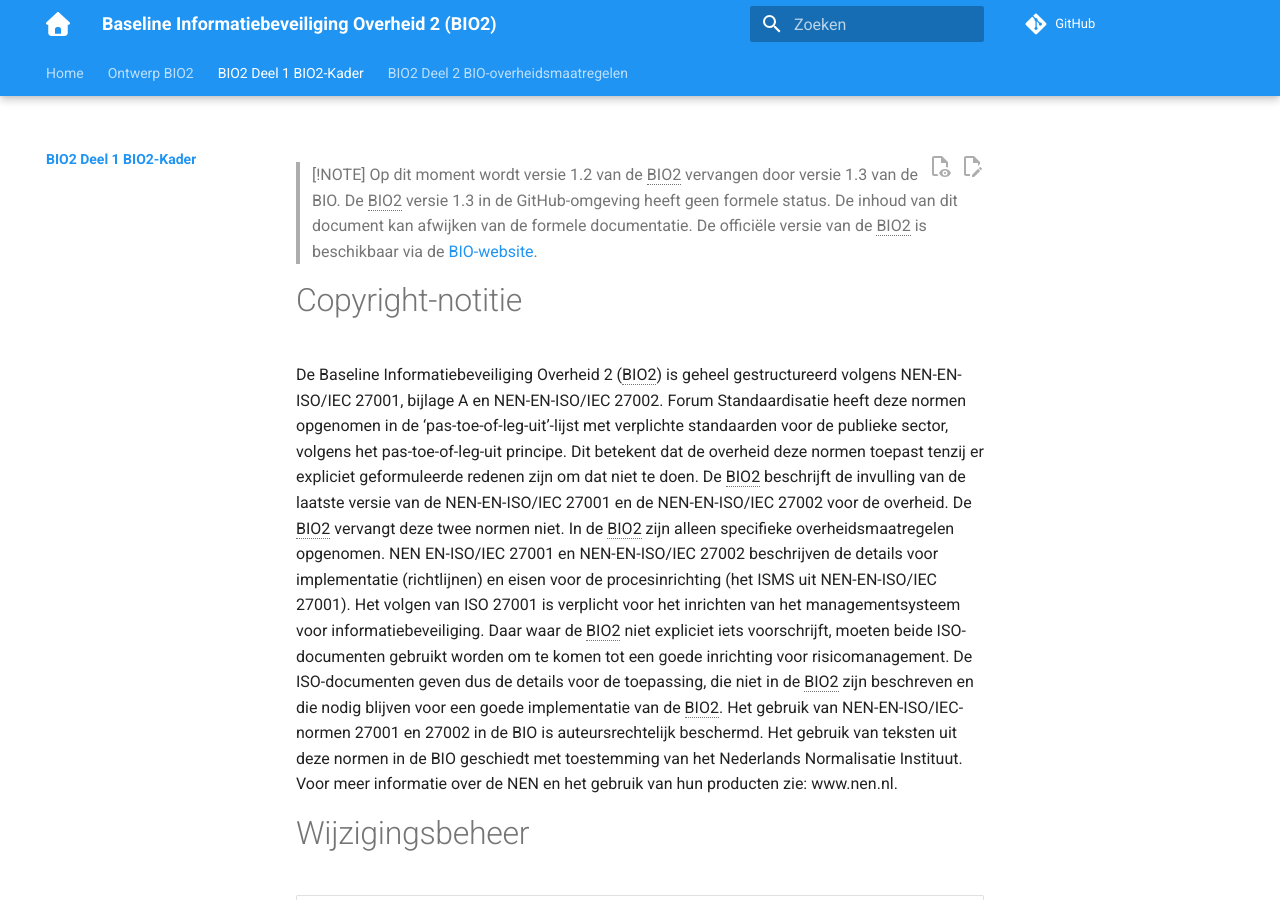
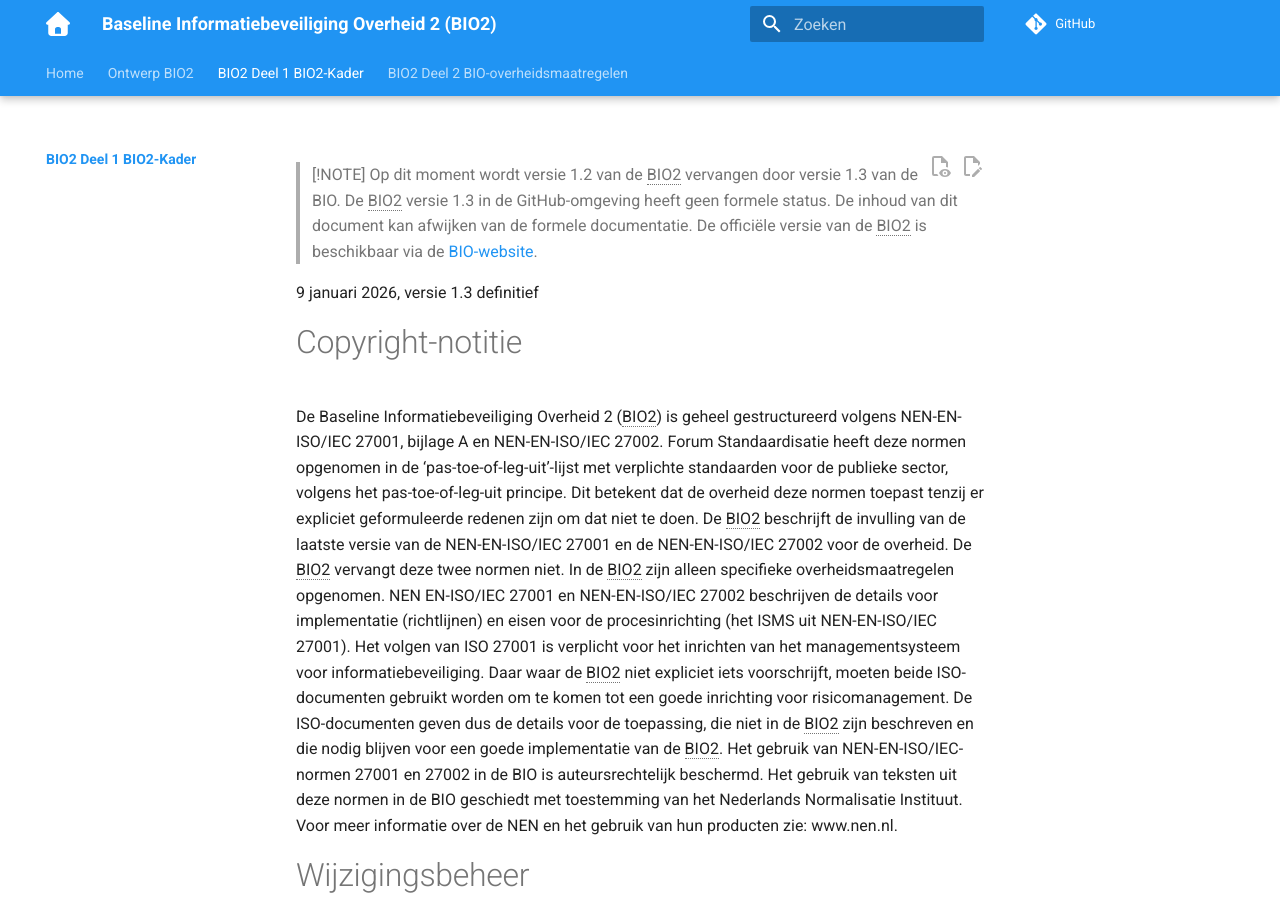
Before and after one commit to MinBZK/Baseline-Informatiebeveiliging-Overheid, an MkDocs documentation site: the page built from docs/inleiding/index.md, in a window 1280 px wide and 900 px high. Built offline with MkDocs 1.6.1 and Material for MkDocs 9.7.7, drawn with Linux system fonts in a browser that asks for light colours; comment, search, counter and statistics services are not loaded.

Commit message:
Update index.md
datum, status en versie toegevoegd.

```diff
--- a/docs/inleiding/index.md
+++ b/docs/inleiding/index.md
@@ -1,6 +1,8 @@
 > [!NOTE]
 > Op dit moment wordt versie 1.2 van de BIO2 vervangen door versie 1.3 van de BIO.
 > De BIO2 versie 1.3 in de GitHub-omgeving heeft geen formele status. De inhoud van dit document kan afwijken van de formele documentatie. De officiële versie van de BIO2 is beschikbaar via de [BIO-website](https://www.bio-overheid.nl/category/producten/bio).
+
+9 januari 2026, versie 1.3 definitief
 
 # Copyright-notitie
 De Baseline Informatiebeveiliging Overheid 2 (BIO2) is geheel gestructureerd volgens NEN-EN-ISO/IEC 27001, bijlage A en NEN-EN-ISO/IEC 27002. Forum Standaardisatie heeft deze normen opgenomen in de ‘pas-toe-of-leg-uit’-lijst met verplichte standaarden
```
